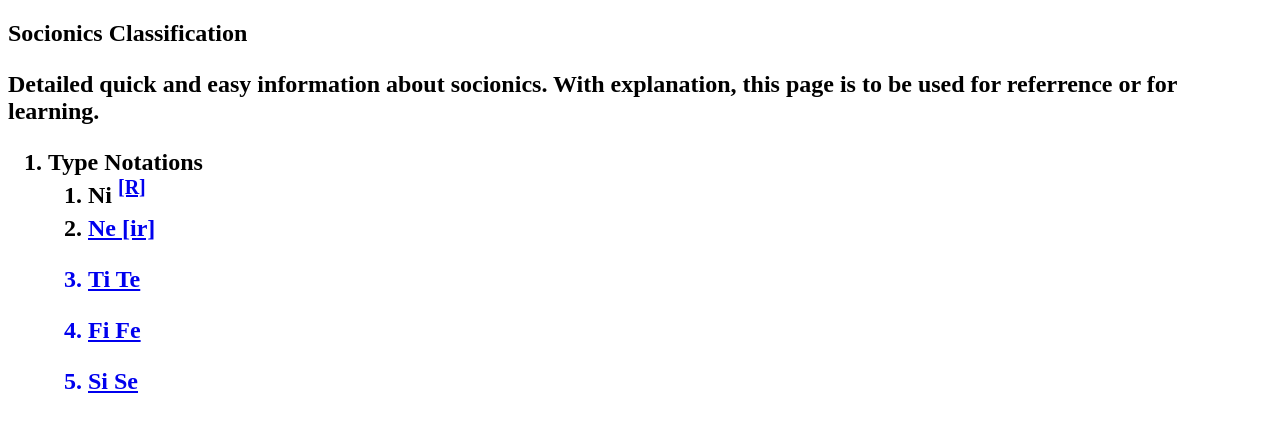
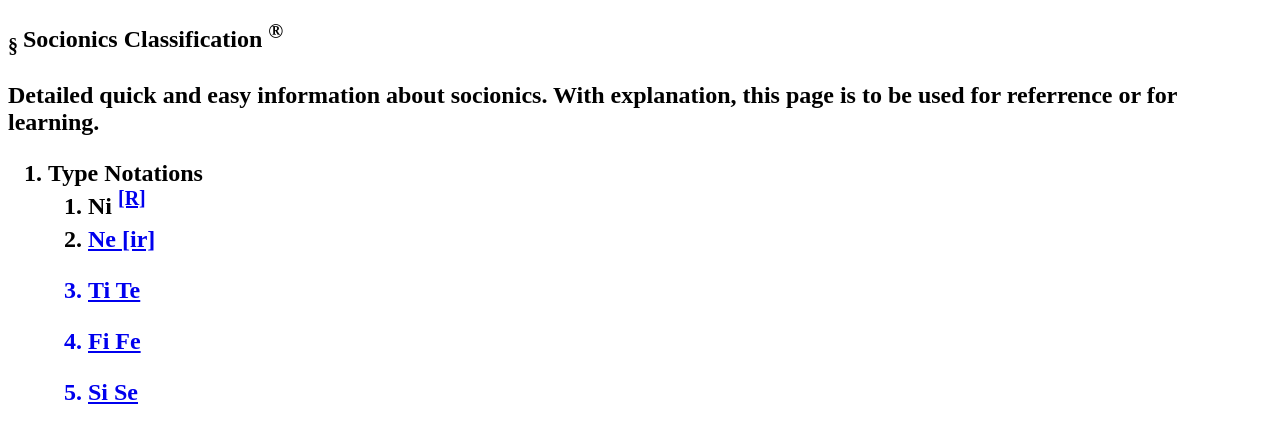
Before and after one commit to systemsculptor/systemsculptor.github.io, a plain HTML site: page index.html in a window 1280 px wide. Drawn offline with Linux system fonts and the light colour scheme.

Commit message:
Update index.html

```diff
--- a/index.html
+++ b/index.html
@@ -7,7 +7,7 @@
     <title> Beaztlyz </title>
 </head>
 <body>
-    <h2> Socionics Classification <h2>
+    <h2> <sub> &sect; </sub> Socionics Classification <sup> &reg; </sup> <h2>
      <p> Detailed quick and easy information about socionics. With explanation, this page is to be used for referrence or for learning.
 
 
```
